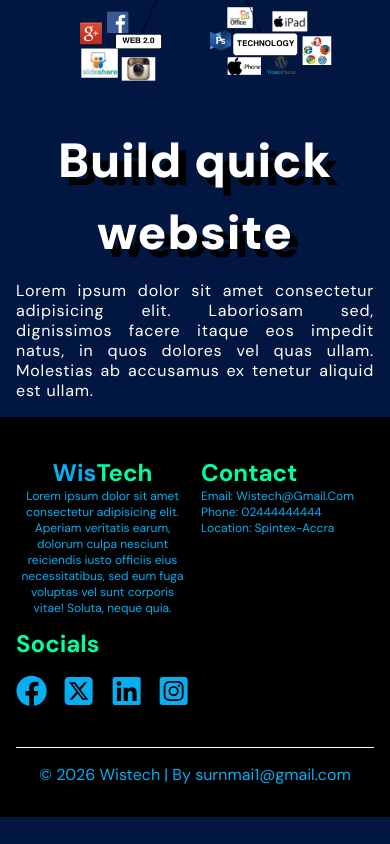
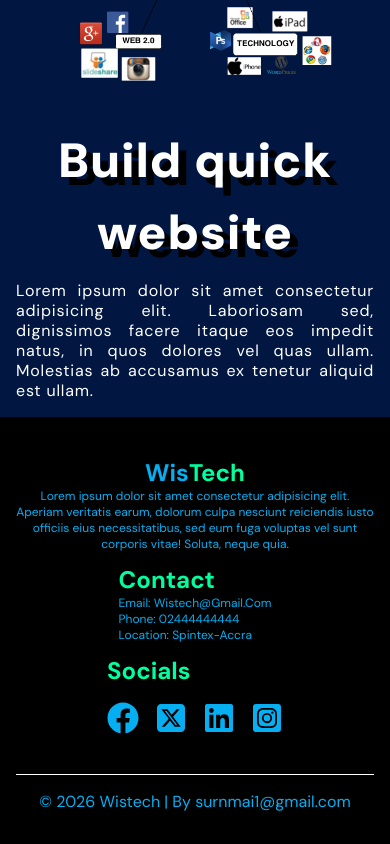
Before and after one commit to Surnmai/wistech-task, a React (Vite) app: page / in a window 390 px wide. Shown: the part 3262-4106 px from the top of the page. Before the commit the page ends 4079 px from the top, so only its background shows below. Built offline with nearby package versions, Linux system fonts and the light colour scheme.

Commit message:
footer touched

```diff
--- a/src/index.css
+++ b/src/index.css
@@ -366,6 +366,11 @@ footer .copyright {
   .hero .content {
     width: auto;
   }
+  footer .footerDetails {
+    display: flex;
+    align-items: center;
+    flex-direction: column;
+  }
 }
 @media all and (max-width: 450px) {
   html {
--- a/src/index.scss
+++ b/src/index.scss
@@ -433,6 +433,13 @@ footer {
       width: auto;
     }
   }
+  footer {
+    .footerDetails {
+      display: flex;
+      align-items: center;
+      flex-direction: column;
+    }
+  }
 }
 
 @media all and (max-width: 450px) {
```
Also changed, not shown: 1 other file (tests, documents, lock files or other folders).
